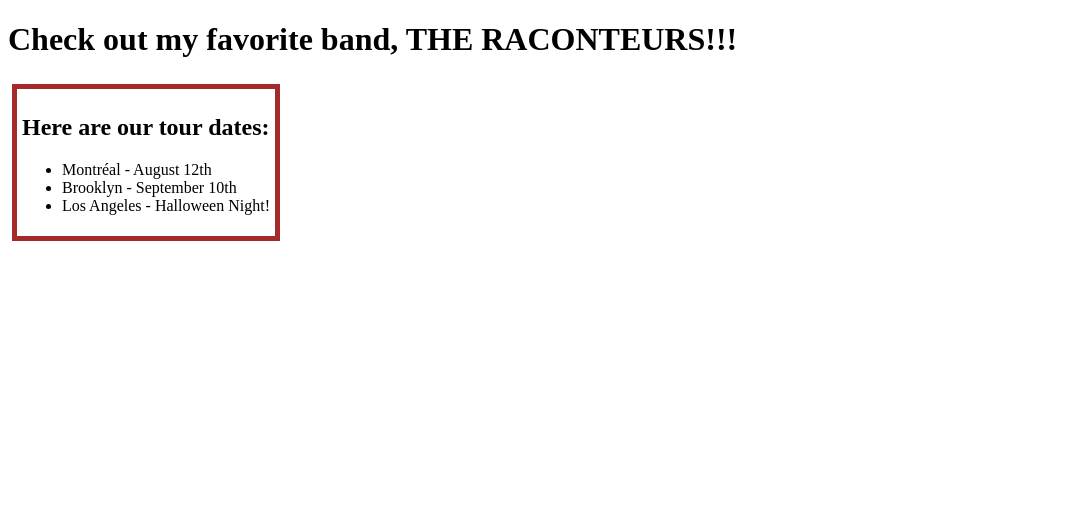
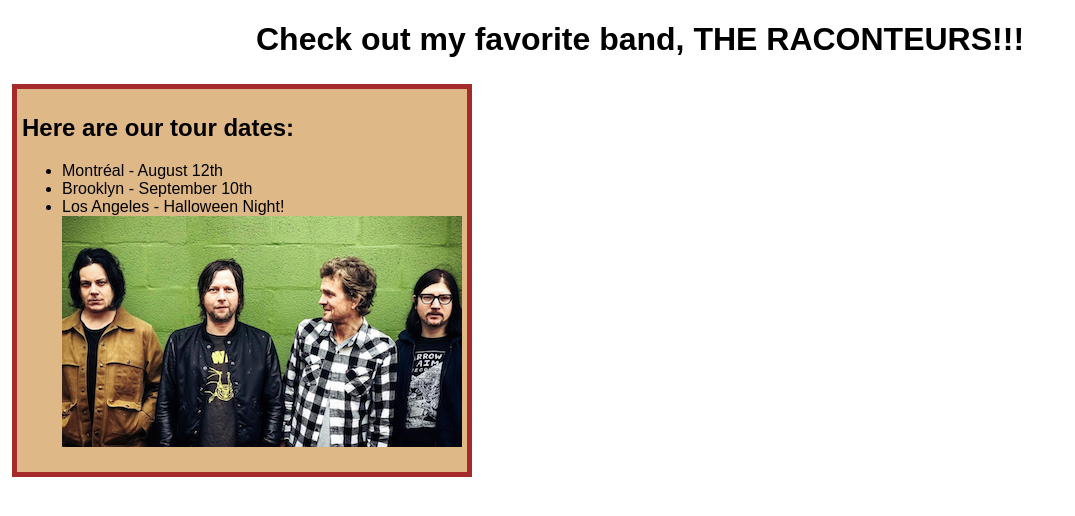
Before and after one commit to thomasglenngit/favoriteBand, a plain HTML site: page index.html in a window 1280 px wide. Shown: the whole page, without its empty margins (0-1075 px from the left). Drawn offline with Linux system fonts and the light colour scheme.

Commit message:
add background color and image to sidebar.
co-authored-by: <ester.tataje@gmail.com>
co-authored-by: <michael_petersen_email@yahoo.com>

```diff
--- a/css/styles.css
+++ b/css/styles.css
@@ -1,6 +1,15 @@
+h1 {
+  text-align: center;
+}
+
 .sidebar {
   margin: 4px;
   border: 5px solid brown;
   padding: 5px;
   float: left;
+  background-color: burlywood;
 }
+
+body {
+  font-family: Arial, Helvetica, sans-serif;
+}
--- a/index.html
+++ b/index.html
@@ -16,6 +16,7 @@
           <li>Montréal - August 12th</li>
           <li>Brooklyn - September 10th</li>
           <li>Los Angeles - Halloween Night!</li>
+        <img src="img/The-Raconteurs.png">
       </div>
 
     </div>
```
Also changed, not shown: img/The-Raconteurs.png (added).
